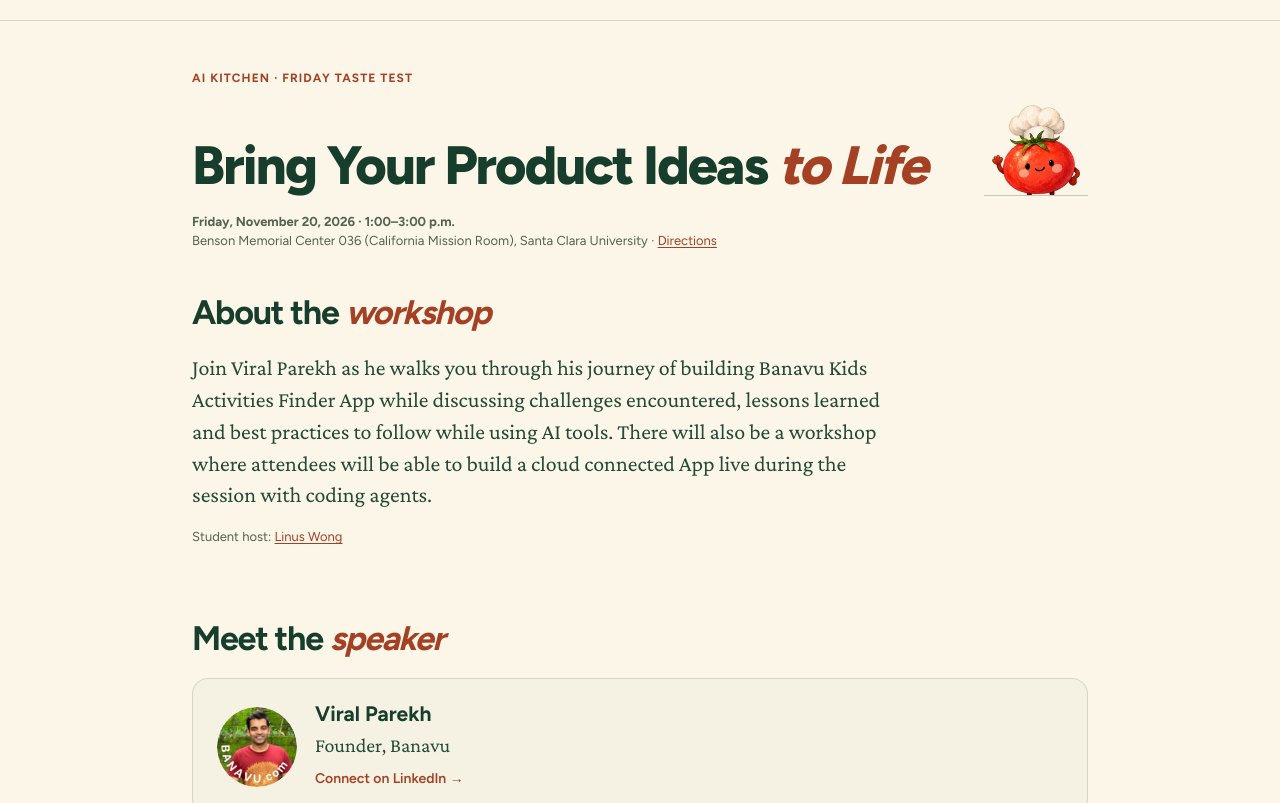
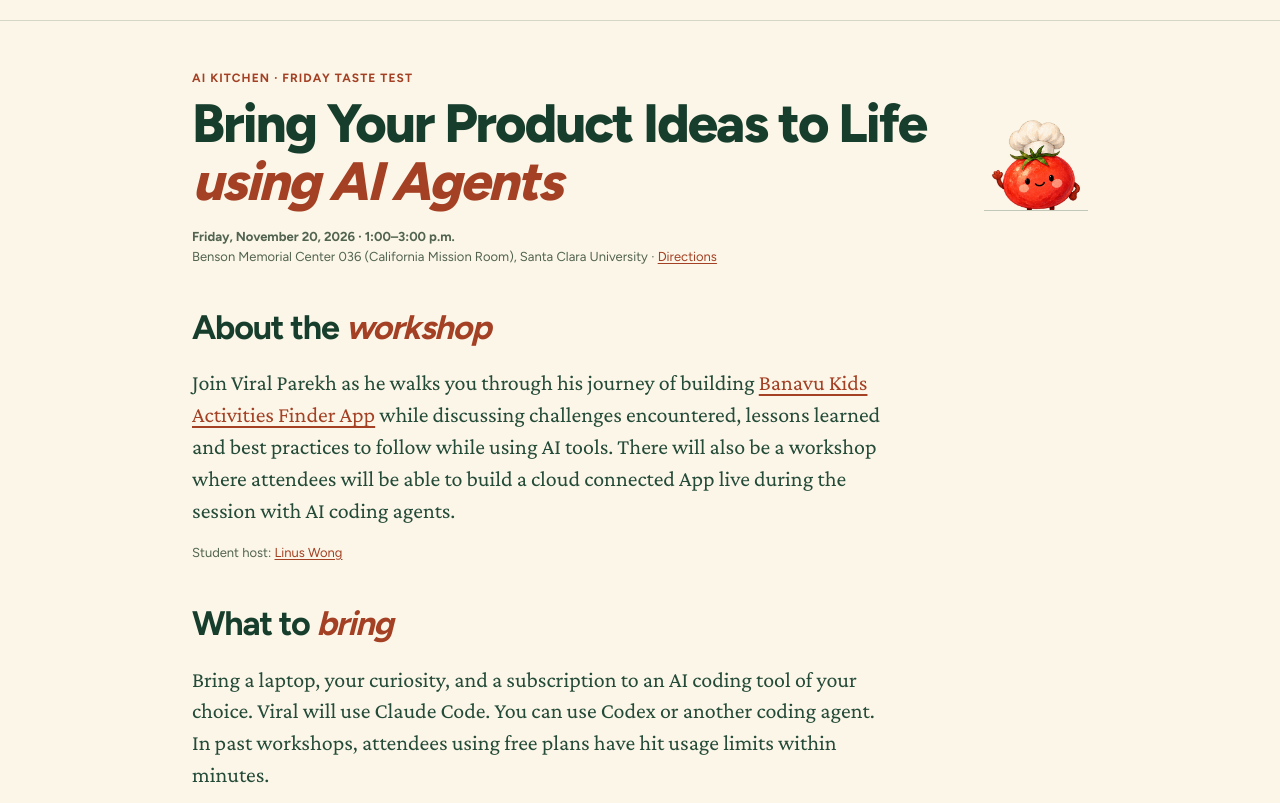
Before and after one commit to The-AI-Kitchen/the-ai-kitchen.github.io, a plain HTML site: page bring-your-product-ideas-to-life.html in a window 1280 px wide. Shown: the part 97-900 px from the top of the page. Drawn offline with nearby package versions, Linux system fonts and the light colour scheme.

Commit message:
Publish Viral Parekh’s revised workshop title and preparation details

```diff
--- a/bring-your-product-ideas-to-life.html
+++ b/bring-your-product-ideas-to-life.html
@@ -3,10 +3,10 @@
 <head>
   <meta charset="UTF-8">
   <meta name="viewport" content="width=device-width, initial-scale=1.0">
-  <title>Bring Your Product Ideas to Life | AI Kitchen</title>
+  <title>Bring Your Product Ideas to Life using AI Agents | AI Kitchen</title>
   <meta name="description" content="Join Viral Parekh, founder of Banavu, to build a cloud-connected app with AI coding agents. November 20, 2026, 1–3 p.m. at Santa Clara University.">
-  <meta property="og:title" content="Bring Your Product Ideas to Life | AI Kitchen">
-  <meta property="og:description" content="Viral Parekh shares how he built Banavu Kids Activities Finder and leads a hands-on app-building workshop at Santa Clara University on November 20.">
+  <meta property="og:title" content="Bring Your Product Ideas to Life using AI Agents | AI Kitchen">
+  <meta property="og:description" content="Viral Parekh shares how he built Banavu Kids Activities Finder and leads a hands-on workshop on building a cloud-connected app with AI coding agents at Santa Clara University on November 20.">
   <meta property="og:type" content="website">
   <meta property="og:url" content="https://theaikitchen.org/bring-your-product-ideas-to-life.html">
   <meta property="og:image" content="https://theaikitchen.org/speakers/viral-parekh.png">
@@ -68,14 +68,17 @@
       <div class="session-container">
         <div class="eyebrow">AI Kitchen · Friday Taste Test</div>
         <div class="page-heading-peek">
-          <h1 id="session-title">Bring Your Product Ideas <em>to Life</em></h1>
+          <h1 id="session-title">Bring Your Product Ideas to Life <em>using AI Agents</em></h1>
           <div class="page-peek" aria-hidden="true"><span class="page-veggie-tomato"></span></div>
         </div>
         <p class="session-meta"><strong><time datetime="2026-11-20T13:00:00-08:00">Friday, November 20, 2026</time> · 1:00–3:00 p.m.</strong><br>
           Benson Memorial Center 036 (California Mission Room), Santa Clara University · <a href="https://docs.google.com/document/d/183Ro43EVI7GLUZzQPJxGG65-fi1HjjMZV5E3wEpY_uQ/edit?usp=sharing" target="_blank" rel="noopener noreferrer">Directions</a></p>
         <h2 class="session-heading">About the <em>workshop</em></h2>
-        <p class="session-sub">Join Viral Parekh as he walks you through his journey of building Banavu Kids Activities Finder App while discussing challenges encountered, lessons learned and best practices to follow while using AI tools. There will also be a workshop where attendees will be able to build a cloud connected App live during the session with coding agents.</p>
+        <p class="session-sub">Join Viral Parekh as he walks you through his journey of building <a href="https://banavu.com/">Banavu Kids Activities Finder App</a> while discussing challenges encountered, lessons learned and best practices to follow while using AI tools. There will also be a workshop where attendees will be able to build a cloud connected App live during the session with AI coding agents.</p>
         <p class="session-meta">Student host: <a href="https://www.linkedin.com/in/linus-e-wong/" target="_blank" rel="noopener noreferrer">Linus Wong</a></p>
+        <h2 class="session-heading">What to <em>bring</em></h2>
+        <p class="session-sub">Bring a laptop, your curiosity, and a subscription to an AI coding tool of your choice. Viral will use Claude Code. You can use Codex or another coding agent. In past workshops, attendees using free plans have hit usage limits within minutes.</p>
+        <p class="session-sub">There’s nothing to install beforehand. If the activity needs additional software, Viral will let you know at the start so you can set it up before the hands-on portion.</p>
       </div>
     </section>
     <div class="section session-container">
@@ -114,7 +117,7 @@
   </footer>
 
 
-  <script src="sessions.js?v=20261119-viral-page"></script>
+  <script src="sessions.js?v=20261119-viral-agents"></script>
   <script src="speaker-block.js"></script>
 
   <script src="site-shell.js" defer></script>
--- a/sessions.js
+++ b/sessions.js
@@ -279,9 +279,9 @@ window.AI_KITCHEN_FALL_SESSIONS = [
     studentHost: { name: 'Linus Wong', url: 'https://www.linkedin.com/in/linus-e-wong/' },
     name: 'Viral Parekh',
     title: 'Founder, Banavu',
-    topic: 'Bring Your Product Ideas to Life',
+    topic: 'Bring Your Product Ideas to Life using AI Agents',
     topicUrl: 'bring-your-product-ideas-to-life.html',
-    description: 'Join Viral Parekh as he walks you through his journey of building Banavu Kids Activities Finder App while discussing challenges encountered, lessons learned and best practices to follow while using AI tools. There will also be a workshop where attendees will be able to build a cloud connected App live during the session with coding agents.',
+    description: 'Join Viral Parekh as he walks you through his journey of building Banavu Kids Activities Finder App while discussing challenges encountered, lessons learned and best practices to follow while using AI tools. There will also be a workshop where attendees will be able to build a cloud connected App live during the session with AI coding agents.',
     url: 'https://www.linkedin.com/in/viralnparekh/',
     photo: 'speakers/viral-parekh.png',
     initials: 'VP',
```
Also changed, not shown: index.html (+1 -1 lines), schedule.html (+1 -1 lines).
